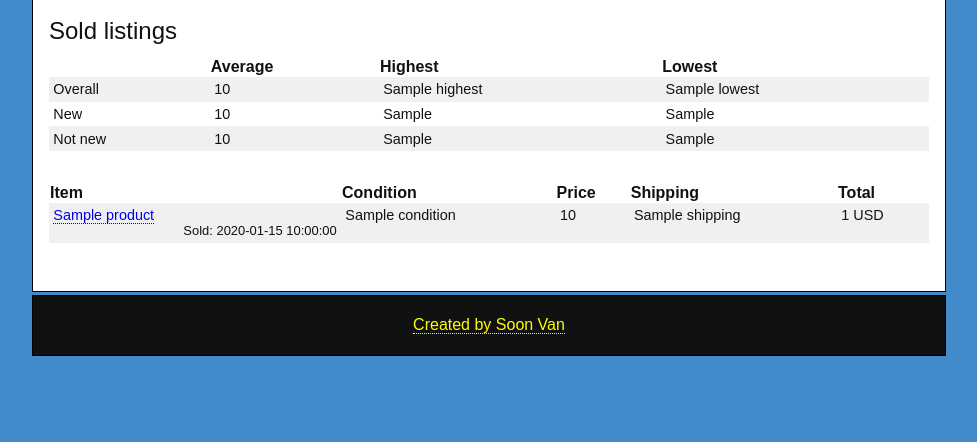
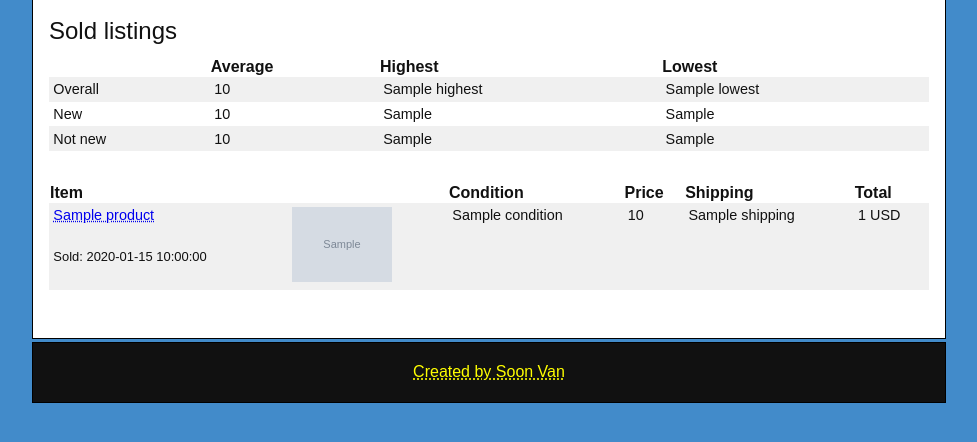
Before and after one commit to randomecho/trending-on-the-bay, a Flask app: template templates/search.html in a window 1280 px wide. Shown: the part 140-582 px from the top of the page, without its empty margins (151-1128 px from the left). Run offline with Flask 2, Linux system fonts and the light colour scheme; the template is opened without the code that fills it: most values are stand-ins (such as "Sample title", 1, 10 or a date in 2020); grey boxes marked "Sample" are stand-in pictures.

Commit message:
Show images as part of results
This will help at a glance to make sure the search keywords
are relevant or not, in terms of what sold since it is not
unheard of to see incorrect/improper listings using keywords
to seed up.

```diff
--- a/templates/base.html
+++ b/templates/base.html
@@ -19,8 +19,7 @@ h1, h2 {
 }
 
 a {
-  border-bottom: 1px dotted;
-  text-decoration: none;
+  text-decoration: underline dotted;
 }
 
 #app {
@@ -70,9 +69,13 @@ input[type="text"] {
 }
 
 .end_date {
-  display: block;
   font-size: 0.9em;
-  text-align: right;
+  margin: 2em 0 0 0;
+}
+
+.gallery {
+  margin: 0;
+  width: 100px;
 }
 </style>
 </head><body>
--- a/templates/search.html
+++ b/templates/search.html
@@ -48,7 +48,7 @@
 
 <table>
     <tr>
-        <th>Item</th>
+        <th colspan="2">Item</th>
         <th>Condition</th>
         <th>Price</th>
         <th>Shipping</th>
@@ -56,8 +56,9 @@
     </tr>
     {% for product in results.products %}
     <tr>
-        <td><a href="{{ product.url }}">{{ product.title }}</a><br>
-            <span class="end_date">Sold: {{ product.endDate }}</span></td>
+        <td><a href="{{ product.url }}" title="View original listing">{{ product.title }}</a>
+            <p class="end_date">Sold: {{ product.endDate }}</p></td>
+        <td><a href="{{ product.url }}"><img src="{{ product.image }}" alt="{{ product.title }}" class="gallery"></a></td>
         <td>{{ product.condition }}</td>
         <td>{{ product.soldPrice }}</td>
         <td>{{ product.shipping }}</td>
```
Also changed, not shown: tests/test_ebay.py (+7 -0 lines).
